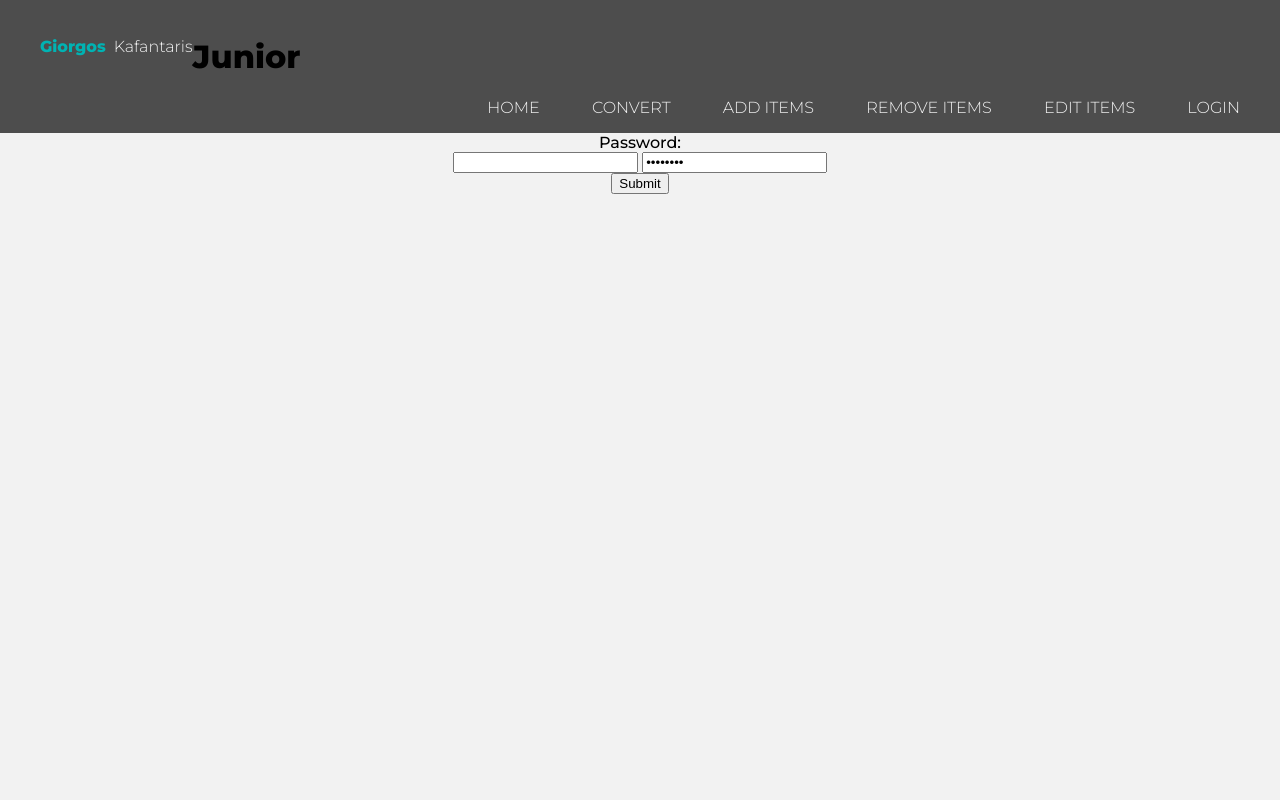
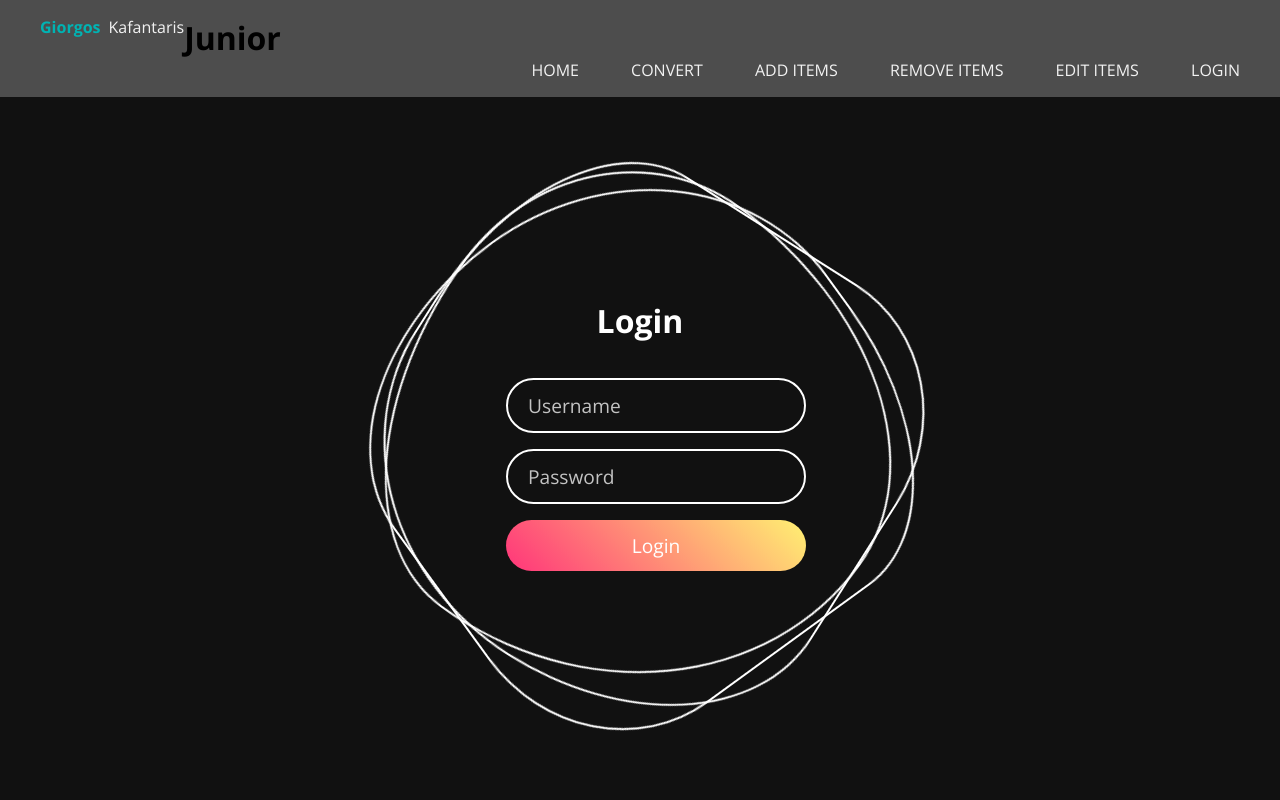
Before and after one commit to gkchef69/convert_units_flask, a Flask app: page /login in a window 1280 px wide. Run offline with Flask 3, Linux system fonts and the light colour scheme; data that the repository does not hold is empty; some libraries are stand-ins or nearby versions.

Commit message:
css login animation

```diff
--- a/static/navbar_style.css
+++ b/static/navbar_style.css
@@ -20,7 +20,7 @@ html {
 body {
     margin: 0;
     padding:0;
-    background: #f2f2f2;
+    background: #111111;
     font-family: 'Montserrat', sans-serif;
     min-width: 198px;
 }
@@ -105,6 +105,7 @@ header::after {
 
 .site-nav-open {
     height: auto;
+    z-index: 9999;
 }
 
 .site-nav ul {
@@ -223,7 +224,7 @@ header::after {
 /*--------------------------------------*/
 /*    For Device (Screens > 700px )     */
 /*--------------------------------------*/
-@media (min-width:700px) {
+@media (min-width:870px) {
 
     .menu-toggle {       /* Removes hamburger menu */
         display: none;
--- a/templates/login.html
+++ b/templates/login.html
@@ -1,31 +1,236 @@
-{% include "./navbar.html" %}
+
+
+<!--<!DOCTYPE html>-->
+
+<!--<html>-->
+<!--  <head>-->
+<!--    <meta charset="utf-8" />-->
+<!--    <meta http-equiv="X-UA-Compatible" content="IE=edge" />-->
+<!--    <title>Login</title>-->
+
+<!--    <meta name="description" content="" />-->
+<!--    <meta name="viewport" content="width=device-width, initial-scale=1" />-->
+<!--    <link rel="stylesheet" href="" />-->
+<!--  </head>-->
+<!--  <body>-->
+<!--    <center>-->
+<!--      <form action="/login" method="post">-->
+<!--        <label for="fname">Password:</label><br />-->
+<!--        <input type="text" name="username" >-->
+
+<!--        <input-->
+<!--          type="password"-->
+<!--          id="password"-->
+<!--          name="password"-->
+<!--          value="password"-->
+<!--        /><br />-->
+<!--        <input type="submit" value="Submit" />-->
+<!--      </form>-->
+<!--    </center>-->
+<!--  </body>-->
+<!--</html>-->
 
 <!DOCTYPE html>
 
-<html>
+<!DOCTYPE html>
+
+<html lang="en">
   <head>
-    <meta charset="utf-8" />
+    <meta charset="UTF-8" />
     <meta http-equiv="X-UA-Compatible" content="IE=edge" />
+    <meta name="viewport" content="width=device-width, initial-scale=1.0" />
     <title>Login</title>
 
-    <meta name="description" content="" />
-    <meta name="viewport" content="width=device-width, initial-scale=1" />
-    <link rel="stylesheet" href="" />
+    <style>
+      @import url("https://fonts.googleapis.com/css?family=Open+Sans:400,600,700&display=swap");
+
+      * {
+        margin: 0;
+        padding: 0;
+        box-sizing: border-box;
+        font-family: "Open Sans", sans-serif;
+      }
+
+      .square {
+        display: flex;
+        justify-content: center;
+        align-items: center;
+        /*min-height: 100vh;*/
+        background: #111;
+      }
+
+      .square {
+        position: relative;
+        width: 500px;
+        height: 500px;
+        display: flex;
+        justify-content: center;
+        align-items: center;
+        margin: 6em auto;
+      }
+
+      .square i {
+        position: absolute;
+        inset: 0;
+        border: 2px solid #fff;
+        transition: 0.5s;
+      }
+
+      .square i:nth-child(1) {
+        border-radius: 38% 62% 63% 37% / 41% 44% 56% 59%;
+        animation: animate 6s linear infinite;
+      }
+
+      .square i:nth-child(2) {
+        border-radius: 41% 44% 56% 59%/38% 62% 63% 37%;
+        animation: animate 4s linear infinite;
+      }
+
+      .square i:nth-child(3) {
+        border-radius: 41% 44% 56% 59%/38% 62% 63% 37%;
+        animation: animate2 10s linear infinite;
+      }
+
+      .square:hover i {
+        border: 6px solid var(--clr);
+        filter: drop-shadow(0 0 20px var(--clr));
+      }
+
+      @keyframes animate {
+        0% {
+          transform: rotate(0deg);
+        }
+        100% {
+          transform: rotate(360deg);
+        }
+      }
+      @keyframes animate2 {
+        0% {
+          transform: rotate(360deg);
+        }
+        100% {
+          transform: rotate(0deg);
+        }
+      }
+      .login {
+        position: absolute;
+        width: 300px;
+        height: 100%;
+        display: flex;
+        justify-content: center;
+        align-items: center;
+        flex-direction: column;
+        gap: 20px;
+      }
+
+      .login h2 {
+        font-size: 2em;
+        color: #fff;
+      }
+
+      .login .inputBx {
+        position: relative;
+        width: 100%;
+        margin: 1em;
+      }
+
+      .login .inputBx input {
+        position: relative;
+        width: 100%;
+        padding: 12px 20px;
+        background: #d31d1d00;
+        border: 2px solid #fff;
+        border-radius: 40px;
+        font-size: 1.2em;
+        color: #fff;
+        box-shadow: none;
+        outline: none;
+      }
+
+      .login .inputBx input[type="submit"] {
+        width: 100%;
+        background: #0078ff;
+        background: linear-gradient(45deg, #ff357a, #fff172);
+        border: none;
+        cursor: pointer;
+      }
+
+      .login .inputBx input::placeholder {
+        color: rgba(255, 255, 255, 0.75);
+      }
+
+      .login .links {
+        position: relative;
+        width: 100%;
+        display: flex;
+        align-items: center;
+        justify-content: space-between;
+        padding: 0 20px;
+      }
+
+      .login .links a {
+        color: #fff;
+        text-decoration: none;
+      }
+
+@media screen and (max-width: 700px) {
+
+   .square {
+    width: 300px;
+    height: 300px;
+  }
+
+  .login .inputBx input {
+      width: 70%;
+      margin-left: 9.5%;
+  }
+
+.login .inputBx input[type="submit"] {
+
+    width: 70%;
+    margin-left: 9.5%;
+
+}
+
+}
+    </style>
   </head>
+
   <body>
-    <center>
-      <form action="/login" method="post">
-        <label for="fname">Password:</label><br />
-        <input type="text" name="username" >
+      {% include "./navbar.html" %}
+    <div class='container'>
+    <div class="square">
+      <i style="--clr: #00ff0a"></i>
+      <i style="--clr: #ff0057"></i>
+      <i style="--clr: #fffd44"></i>
 
-        <input
-          type="password"
-          id="password"
-          name="password"
-          value="password"
-        /><br />
-        <input type="submit" value="Submit" />
-      </form>
-    </center>
+      <div class="login">
+        <h2>Login</h2>
+
+        <form action="/login" method="post">
+          <div class="inputBx">
+            <input type="text" name="username" placeholder="Username" />
+          </div>
+
+          <div class="inputBx">
+            <input type="password" id="password" name="password" placeholder="Password" />
+          </div>
+
+          <div class="inputBx">
+            <input type="submit" value="Login" />
+          </div>
+        </form>
+
+        <!-- <div class="links">
+
+                <a href="#">Forget Password</a>
+
+                <a href="#">Signup</a>
+
+            </div> -->
+      </div>
+
+    </div>
+    </div>
   </body>
 </html>
```
